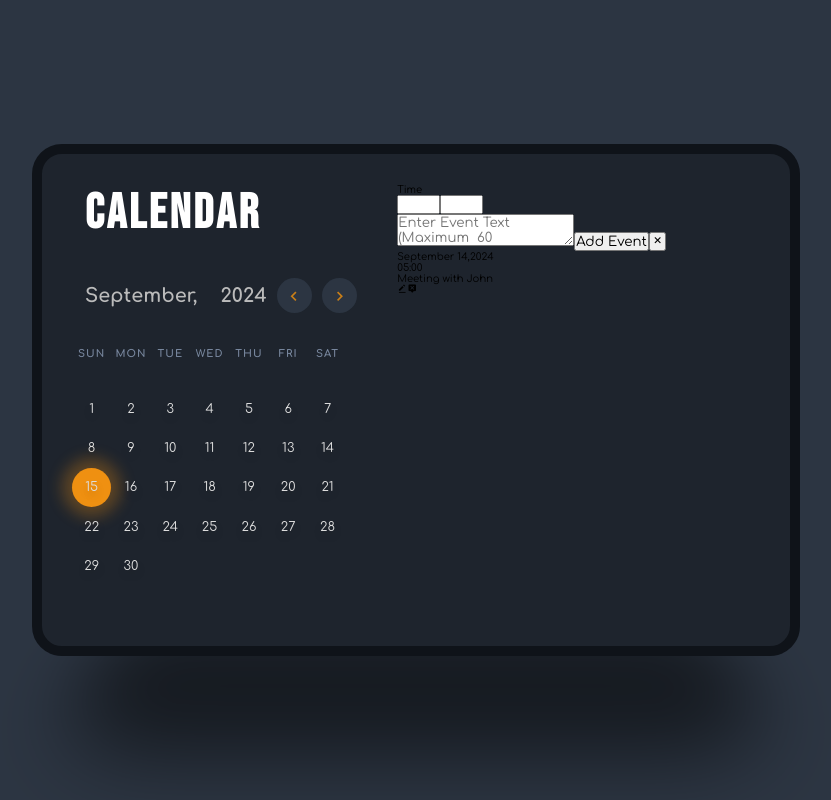
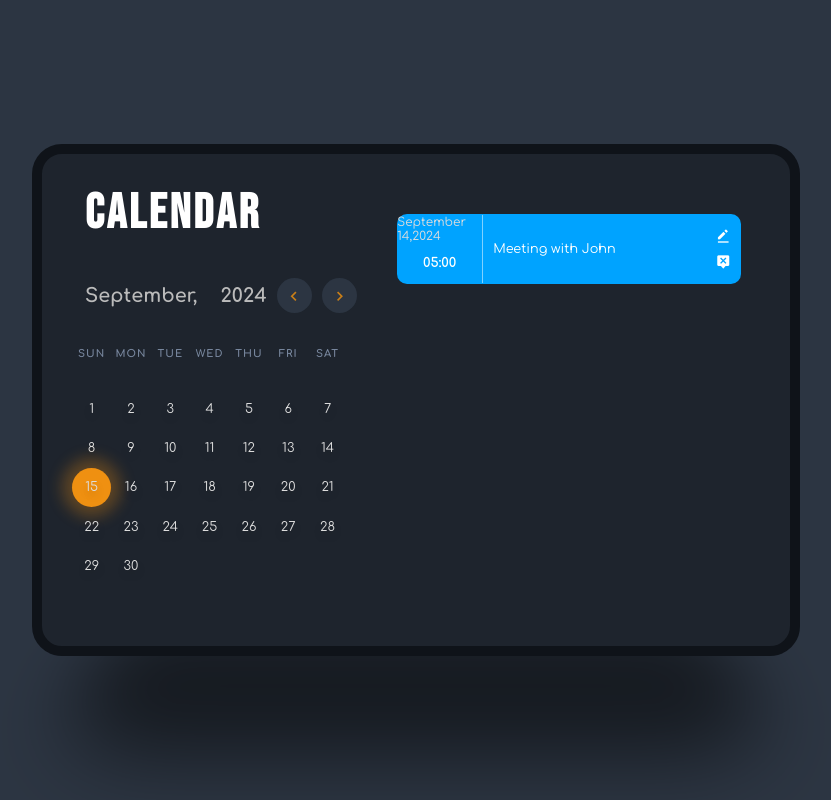
Before and after one commit to Marshal10/Calendar-App-react, a React (Vite) app: page / in a window 1280 px wide. Shown: the whole page, without its empty margins (224-1055 px from the left). Built offline with nearby package versions, Linux system fonts and the light colour scheme.

Commit message:
Events list  styles

```diff
--- a/src/components/CalendarApp.css
+++ b/src/components/CalendarApp.css
@@ -108,3 +108,70 @@
   border-radius: 50%;
   box-shadow: 0 0 1.5rem 1rem rgba(239, 144, 17, 0.3);
 }
+
+.events {
+  width: 50%;
+  height: 100%;
+  padding: 3rem 0;
+}
+
+.event-popup {
+  display: none;
+}
+
+.event {
+  width: 100%;
+  height: 7rem;
+  background-color: #00a3ff;
+  padding: 1.5rem 0;
+  border-radius: 1rem;
+  display: flex;
+  align-items: center;
+  margin-bottom: 2rem;
+  position: relative;
+}
+
+.event-date-wrapper {
+  display: flex;
+  flex-direction: column;
+  align-items: center;
+  width: 25%;
+  border-right: 0.1rem solid rgba(255, 255, 255, 0.5);
+}
+
+.event-date {
+  font-size: clamp(1rem, 1cqi, 1.2rem);
+  color: #ddd;
+}
+
+.event-time {
+  font-size: clamp(1.3rem, 1cqi, 1.6rem);
+  line-height: 4rem;
+  font-weight: bold;
+  color: #fff;
+}
+
+.event-text {
+  font-size: clamp(1.2rem, 1cqi, 1.4rem);
+  line-height: 2rem;
+  color: #fff;
+  width: 75%;
+  padding: 0 3rem 0 1rem;
+  overflow-wrap: break-word;
+}
+
+.event-buttons {
+  position: absolute;
+  top: 50%;
+  transform: translateY(-50%);
+  right: 1rem;
+  display: flex;
+  flex-direction: column;
+  row-gap: 1rem;
+}
+
+.event-buttons i {
+  font-size: 1.6rem;
+  color: #fff;
+  cursor: pointer;
+}
```
